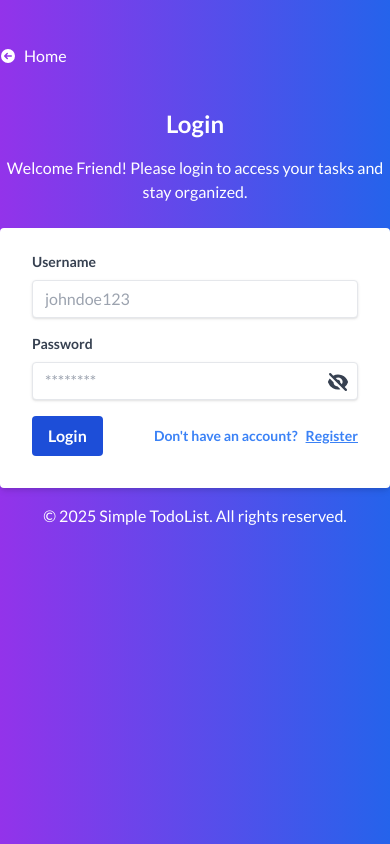
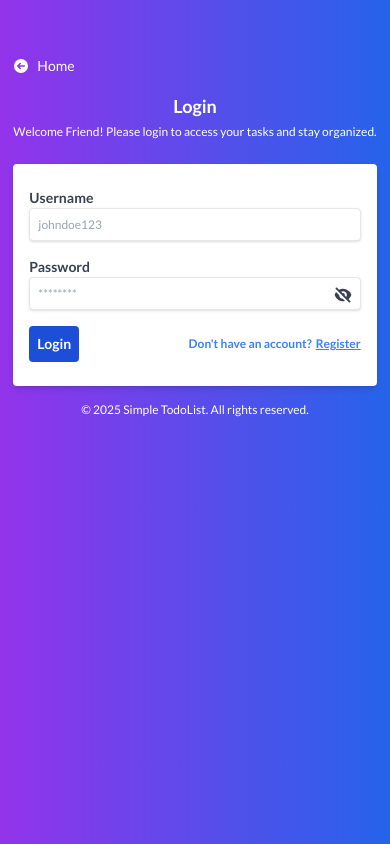
Before and after one commit to yuandadhama/nextjs-todolist, a Next.js app: page /login in a window 390 px wide. Built offline with nearby package versions, Linux system fonts and the light colour scheme.

Commit message:
Finished redesign to be responsive and mobile friendly
next, make the dashboard

```diff
--- a/app/(authpage)/login/page.tsx
+++ b/app/(authpage)/login/page.tsx
@@ -54,16 +54,16 @@ const Page = () => {
 
   return (
     <div className="bg-gradient-to-r from-purple-600 to-blue-600 text-white h-screen flex items-center flex-col">
-      <div className="mt-11">
+      <div className="mt-11 p-3">
         <HomeLink />
-        <div className="w-full max-w-md">
+        <div className="w-full max-w-md relative flex flex-col md:max-w-lg lg:max-w-xl xl:max-w-2xl">
           <HeaderLogin />
 
           {isSuccess ? (
             <Redirecting />
           ) : (
             <form
-              className="bg-white shadow-md rounded px-8 pt-6 pb-8 mb-4"
+              className="bg-white shadow-md rounded px-4 py-6 mb-4 sm:px-6 md:px-7 lg:px-8 xl:px-10 xl:py-8"
               onSubmit={handleSubmit}
             >
               {/* username input area */}
@@ -85,7 +85,7 @@ const Page = () => {
               />
 
               {errors.global && (
-                <p className="text-red-500 text-center mb-4">
+                <p className="text-red-500 text-center mb-4 text-xs leading-3 mt-2 md:text-sm lg:text-base xl:text-lg">
                   {errors.global[0]}
                 </p>
               )}
@@ -95,7 +95,7 @@ const Page = () => {
             </form>
           )}
 
-          <p className="text-center">
+          <p className="text-center text-xs md:text-base lg:text-lg">
             &copy; {new Date().getFullYear()} Simple TodoList. All rights
             reserved.
           </p>
--- a/app/(root)/page.tsx
+++ b/app/(root)/page.tsx
@@ -7,19 +7,19 @@ const page = async () => {
   const isLogin = !!session;
 
   return (
-    <div className="bg-gradient-to-r from-purple-600 to-blue-600 text-white h-screen max-h-[500px] flex justify-center items-center">
+    <div className="bg-gradient-to-r from-purple-600 to-blue-600 text-white h-screen max-h-[1000px] flex justify-center items-center">
       <div className="container mx-auto px-6 py-16 text-center">
-        <div className="text-xl md:text-6xl font-bold mb-2">
+        <div className="text-xl font-bold mb-2 md:text-5xl lg:text-6xl xl:text-7xl">
           <h1>Organize Your Activity and</h1>
           <h1>Organize Your Life</h1>
         </div>
-        <p className="text-sm text-gray-300 mb-3">
+        <p className="text-sm text-gray-300 mb-3 md:text-base md:mb-5 lg:text-xl lg:mb-7 xl:text-2xl">
           Boost your productivity with our intuitive app. Change your life and
           never miss a deadline again!
         </p>
         <Link
           href={isLogin ? "/dashboard" : "/register"}
-          className="bg-white text-purple-600 font-bold text-xs p-2 rounded-full hover:bg-gray-400 transition duration-300"
+          className="bg-white text-purple-600 font-bold text-xs p-[6px] px-3 rounded-full hover:bg-gray-400 transition duration-300 md:text-base md:px-4 md:p-2 lg:text-xl lg:px-5 lg:p-3 xl:text-2xl xl:px-6 xl:p-4"
         >
           {isLogin ? "Go to Dashboard" : "Get Started"}
         </Link>
--- a/app/globals.css
+++ b/app/globals.css
@@ -22,14 +22,14 @@ body {
 
 @layer components {
   .btn-login-out {
-    @apply bg-white text-blue-500 hover:bg-blue-200 px-3 rounded-md transition-all duration-300 ease-in-out shadow-md text-sm flex items-center;
+    @apply bg-white text-blue-500 hover:bg-blue-200 px-3 rounded-md transition-all duration-300 ease-in-out shadow-md text-sm flex items-center md:text-lg lg:text-xl lg:px-6 xl:text-2xl md:px-4;
   }
   .title-footer {
-    @apply text-[16px] leading-3 text-blue-300 font-semibold mb-2;
+    @apply text-[16px] leading-3 text-blue-300 font-semibold mb-2 md:text-lg lg:text-xl xl:text-2xl;
   }
 
   .link-footer {
-    @apply hover:text-gray-300 leading-3 transition duration-300 text-sm;
+    @apply hover:text-gray-300 leading-3 transition duration-300 text-sm md:text-base lg:text-lg xl:text-xl;
   }
 
 }
--- a/components/Footer.tsx
+++ b/components/Footer.tsx
@@ -9,13 +9,15 @@ const Footer = async () => {
 
   return (
     <footer className="bg-gray-800 text-white py-8">
-      <div className="container mx-auto px-4">
+      <div className="container mx-auto px-4 xl:max-w-[1440px]">
         {/* footer content */}
         <div className="flex flex-wrap justify-between items-center">
           {/* title description */}
           <div className="w-full md:w-1/3 mb-6 md:mb-0">
             <h3 className="title-footer">Simple TodoList</h3>
-            <p className="text-sm">Organize your life, one task at a time.</p>
+            <p className="text-sm md:text-base lg:text-lg xl:text-xl">
+              Organize your life, one task at a time.
+            </p>
           </div>
 
           {/* quick links */}
@@ -75,7 +77,7 @@ const Footer = async () => {
         </div>
 
         {/* copyright */}
-        <div className="mt-8 pt-8 border-t border-gray-700 text-center text-xs">
+        <div className="mt-8 pt-8 border-t border-gray-700 text-center text-xs md:text-sm lg:text-base xl:text-lg xxl:text-xl">
           <p>
             &copy; {new Date().getFullYear()} Simple TodoList. All rights
             reserved.
--- a/components/Header/HeaderClient.tsx
+++ b/components/Header/HeaderClient.tsx
@@ -39,8 +39,8 @@ const HeaderClient = ({
       }`}
     >
       <div className="flex justify-center">
-        <div className="flex justify-between items-center w-full container">
-          <div className="flex h-full items-center gap-3 text-white text-lg font-semibold ">
+        <div className="flex justify-between items-center w-full container md:p-4 xl:max-w-[1440px]">
+          <div className="flex h-full items-center gap-3 text-white text-lg font-semibold md:text-3xl xl:text-5xl">
             {isDashboard && isLogin ? (
               <>
                 <UserCircleIcon className="w-10" />
@@ -65,7 +65,7 @@ const HeaderClient = ({
               <>
                 <Link
                   href="/register"
-                  className="text-white hover:text-gray-400 px-5 py-3 rounded-md transition-all duration-300 ease-in-out text-sm underline underline-offset-1 leading-3 "
+                  className="text-white hover:text-gray-400 px-5 py-3 rounded-md transition-all duration-300 ease-in-out text-sm underline underline-offset-1 leading-3 md:text-base lg:text-xl xl:text-2xl xl:underline-offset-2"
                 >
                   Register
                 </Link>
--- a/components/Login/LoginClient.tsx
+++ b/components/Login/LoginClient.tsx
@@ -17,8 +17,10 @@ const Redirecting = () => {
 export function HeaderLogin() {
   return (
     <>
-      <h2 className="text-center text-2xl font-bold mb-4 text-white">Login</h2>
-      <p className="text-center text-white mb-6">
+      <h2 className="text-center text-lg font-bold mb-1 text-white md:text-xl md:mb-3 lg:text-2xl xl:text-3xl">
+        Login
+      </h2>
+      <p className="text-center text-xs text-white mb-6 md:text-base lg:text-xl xl:text-2xl">
         Welcome Friend! Please login to access your tasks and stay organized.
       </p>
     </>
--- a/components/Login/SubmitLogin.tsx
+++ b/components/Login/SubmitLogin.tsx
@@ -3,14 +3,14 @@ import React from "react";
 
 const SubmitLogin = ({ isLoading }: { isLoading: boolean }) => {
   return (
-    <div className="flex items-center justify-between">
+    <div className="flex items-center justify-between gap-2">
       <button
-        className="hover:bg-blue-500 bg-blue-700 text-white font-bold py-2 px-4 rounded focus:outline-none focus:shadow-outline"
+        className="hover:bg-blue-500 bg-blue-700 text-white font-bold py-3 px-2 text-sm leading-3 rounded disabled:opacity-50 md:text-base md:px-5 lg:text-lg xl:text-xl"
         type="submit"
       >
         {isLoading ? "Login . . ." : "Login"}
       </button>
-      <div className="align-baseline font-bold text-sm text-blue-500 flex gap-2">
+      <div className="font-bold text-xs text-blue-500 flex gap-1 md:text-base lg:text-lg xl:text-xl">
         <p>Don't have an account?</p>
         <Link href="/register" className="hover:text-blue-800 underline">
           Register
--- a/components/form-ui/HomeLink.tsx
+++ b/components/form-ui/HomeLink.tsx
@@ -6,9 +6,9 @@ const HomeLink = () => {
   return (
     <Link
       href="/"
-      className="flex gap-2 items-center hover:text-gray-400 transition-all duration-300 ease-out mb-10"
+      className="flex gap-2 items-center hover:text-gray-400 transition-all duration-300 ease-out mb-4 text-sm sm:text-sm md:text-base lg:text-lg xl:text-xl"
     >
-      <ArrowLeftCircleIcon className="w-4" />
+      <ArrowLeftCircleIcon className="w-4 md:w-5 lg:w-6 xl:w-7" />
       <p>Home</p>
     </Link>
   );
--- a/components/form-ui/Inputs.tsx
+++ b/components/form-ui/Inputs.tsx
@@ -22,14 +22,14 @@ export function FormInput({
   return (
     <div className="mb-4">
       <label
-        className="block text-gray-700 text-sm font-bold mb-2"
+        className="block text-gray-700 text-sm font-bold md:text-base lg:text-lg xl:text-xl"
         htmlFor={label}
       >
         {label}
       </label>
       <div className="relative">
         <input
-          className="shadow appearance-none border rounded w-full py-2 px-3 text-gray-700 leading-tight focus:outline-none focus:shadow-outline"
+          className="shadow border rounded w-full p-2 text-gray-700 leading-3 focus:outline-none focus:shadow-outline text-xs md:text-sm lg:text-base xl:text-lg"
           id={label}
           type={
             type === "password" ? (passwordVisible ? "text" : "password") : type
@@ -45,16 +45,20 @@ export function FormInput({
             onClick={togglePasswordVisibility}
           >
             {passwordVisible ? (
-              <EyeIcon className="w-6" />
+              <EyeIcon className="w-5 md:w-6 lg:w-7 xl:w-8" />
             ) : (
-              <EyeSlashIcon className="w-6" />
+              <EyeSlashIcon className="w-5 md:w-6 lg:w-7 xl:w-8" />
             )}
           </button>
         ) : (
           ""
         )}
       </div>
-      {error && <p className="text-red-500 text-sm mt-2">{error}</p>}
+      {error && (
+        <p className="text-red-500 text-xs leading-3 mt-2 md:text-sm lg:text-base xl:text-lg">
+          {error}
+        </p>
+      )}
     </div>
   );
 }
--- a/tailwind.config.ts
+++ b/tailwind.config.ts
@@ -14,7 +14,7 @@ const config: Config = {
           "conic-gradient(from 180deg at 50% 50%, var(--tw-gradient-stops))",
       },
       screens: {
-        sm: "481px",
+        sm: "425px",
         md: "768px",
         lg: "1024px",
         xl: "1440px",
```
Also changed, not shown: app/(authpage)/register/page.tsx (+6 -6 lines), components/Register/RegisterClient.tsx (+7 -14 lines).
